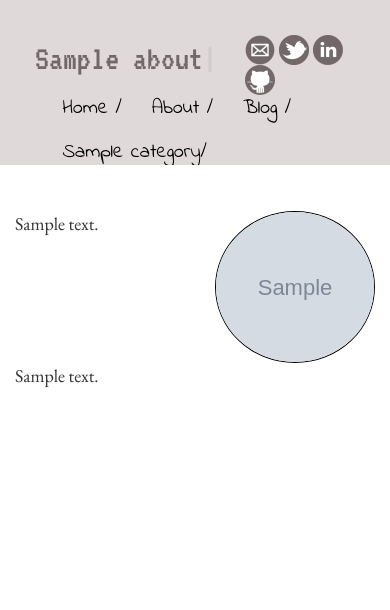
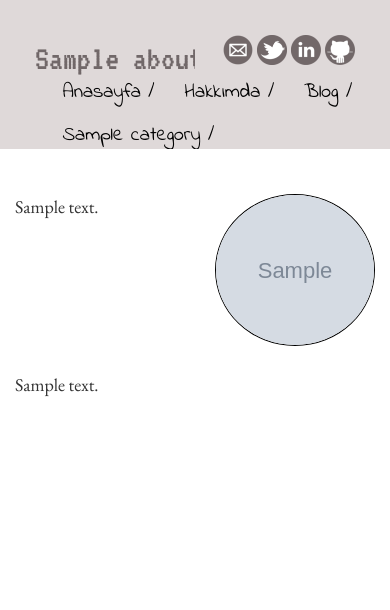
Before and after one commit to emreakturkl/My-Django-Blog, a Django app: page /about/ in a window 390 px wide. Shown: the top 610 px of the page. Run offline with Django 3.2, Linux system fonts and the light colour scheme; tables that the repository leaves empty hold one stand-in row (values such as "Sample post"); grey boxes marked "Sample" are stand-in pictures; some libraries are stand-ins or nearby versions.

Commit message:
update media

```diff
--- a/blog/models.py
+++ b/blog/models.py
@@ -1,5 +1,8 @@
 #-*- coding: utf-8 -*-
 # Create your models here.
+import os
+BASE_DIR = os.path.dirname(os.path.dirname(os.path.abspath(__file__)))
+
 from django.db import models
 from django.utils import timezone
 from ckeditor_uploader.fields import RichTextUploadingField
@@ -87,6 +90,7 @@ class About(models.Model):
     footer_text   = models.CharField(max_length=200, blank=True, null=True, verbose_name="Footer Yazisi")
     footer_text_url = models.CharField(max_length=200, blank=True, null=True, verbose_name="Footer Url")
     footer_image = models.ImageField(blank=True, null=True, verbose_name="Footer Resmi")
+    favicon = models.ImageField(blank=True, null=True, verbose_name="Favicon Resmi")
 
     def __unicode__(self):
         return '%s' %("Website Settings")
--- a/blog/views.py
+++ b/blog/views.py
@@ -25,6 +25,7 @@ def home(request):
     footer_text = About.objects.all()[0].footer_text
     footer_text_url = About.objects.all()[0].footer_text_url
     footer_image   = About.objects.all()[0].footer_image
+    favicon   = About.objects.all()[0].favicon
 
     return render_to_response('home.html', locals())
 
@@ -43,6 +44,8 @@ def about(request):
     footer_text = About.objects.all()[0].footer_text
     footer_text_url = About.objects.all()[0].footer_text_url
     footer_image   = About.objects.all()[0].footer_image
+    favicon   = About.objects.all()[0].favicon
+
     return render_to_response('about.html', locals())
 
 def contact(request):
@@ -56,6 +59,7 @@ def contact(request):
     footer_text = About.objects.all()[0].footer_text
     footer_text_url = About.objects.all()[0].footer_text_url
     footer_image   = About.objects.all()[0].footer_image
+    favicon   = About.objects.all()[0].favicon
 
     return render_to_response('contact.html', locals())
 
@@ -70,6 +74,7 @@ def category(request, category_url):
     footer_text = About.objects.all()[0].footer_text
     footer_text_url = About.objects.all()[0].footer_text_url
     footer_image   = About.objects.all()[0].footer_image
+    favicon   = About.objects.all()[0].favicon
 
     category = get_object_or_404(Category, category_url=category_url)
     return render_to_response('category.html', locals())
@@ -86,6 +91,7 @@ def post_list(request):
     footer_text = About.objects.all()[0].footer_text
     footer_text_url = About.objects.all()[0].footer_text_url
     footer_image   = About.objects.all()[0].footer_image
+    favicon   = About.objects.all()[0].favicon
 
     object_list = Post.objects.order_by('-creation_date')
     paginator = Paginator(object_list , 3)
@@ -117,6 +123,7 @@ def post_details(request, slug):
     footer_text = About.objects.all()[0].footer_text
     footer_text_url = About.objects.all()[0].footer_text_url
     footer_image   = About.objects.all()[0].footer_image
+    favicon   = About.objects.all()[0].favicon
 
     if request.method == "POST":
         comment_form = CommentForm(request.POST)
--- a/templates/about.html
+++ b/templates/about.html
@@ -9,13 +9,21 @@
   <div class="row">
         <div class="col-md-12 col-lg-12">
 
-            <p><br><img src="{{about_image.url}}" align="right">
+            <p><br>
+            <img src="
+            {% if about_image %}
+              {{about_image.url}}
+            {% else %}
+              {% static 'img/avatar.png' %}
+            {% endif %}" align="right">
                  {{about_text |safe}}
-
-            <br></p>
-                  {{about_social |safe}}
+              <br>
+            </p>
+              <br>
             <p>
+              {{about_social |safe}}
             </p>
+              <br>
         </div>
     </div>
 </div>
--- a/templates/base.html
+++ b/templates/base.html
@@ -12,7 +12,12 @@
         <meta name="keywords" content="{% block keywords %}{% endblock %}"/>
 
         <!-- STYLE FILES -->
-        <link rel="shortcut icon" href="{% static 'img/favicon.ico' %}">
+        <link rel="shortcut icon" href="
+        {% if favicon %}
+        	{{favicon.url}}
+        {% else %}
+        	{% static 'img/avatar.png' %}
+        {% endif %}">
         <link rel="stylesheet" type="text/css" href="{% static 'css/bootstrap.min.css'%}">
         <link rel="stylesheet" type="text/css" href="{% static 'css/base_style.css'%}">
         <link rel="stylesheet" type="text/css" href="{% static 'css/blog_style.css'%}">
@@ -31,10 +36,10 @@
 		<div class="container-fluit">
 			<div class="header">
 	            <div class="row">
-	            	<div class="col-xs-6 col-sm-8 col-md-8 col-lg-8 col-xs-offset-1 col-sm-offset-1 col-md-offset-1 col-lg-offset-1 ">
+	            	<div class="col-xs-5 col-sm-7 col-md-7 col-lg-7 col-xs-offset-1 col-sm-offset-1 col-md-offset-1 col-lg-offset-1 ">
 	            		 <h1>{{header_title |safe}}<span>|</span></h1>
 					</div>
-					<div class="col-xs-5 col-sm-3 col-md-3 col-lg-3 ">
+					<div class="col-xs-6 col-sm-4 col-md-4 col-lg-4 ">
 						<div class="social">
 		                    <a href="{% url 'contact' %}"><img src="{% static 'img/mail.png' %}"></a>
 		                    <a href="{{header_twitter}}"><img src="{% static 'img/twitter.png' %}"></a>
@@ -48,11 +53,11 @@
             <div class="menu">
             	<div class="col-xs-11 col-sm-11 col-md-11 col-lg-11 col-xs-offset-1 col-sm-offset-1 col-md-offset-1 col-lg-offset-1">
 	                <ul>
-	                    <li><a href="{% url 'home' %}">Home /</a></li>
-	                    <li><a href="{% url 'about' %}">About /</a></li>
+	                    <li><a href="{% url 'home' %}">Anasayfa /</a></li>
+	                    <li><a href="{% url 'about' %}">Hakkımda /</a></li>
 	                    <li><a href="{% url 'blog' %}">Blog /</a></li>
 	                    {% for i in categories %}
-	                    	<li><a href="{% url 'category' category_url=i.category_url %}">{{ i.category_name }}/</a></li>
+	                    	<li><a href="{% url 'category' category_url=i.category_url %}">{{ i.category_name }} /</a></li>
 	                    {% endfor%}
 
 	                </ul>
@@ -68,7 +73,13 @@
         <footer class="footer">
 	      	<div class="container">
 	      		<p><a href="{{footer_text_url}}">{{footer_text |safe}}</a>
-            	<a href="{% url 'home' %}"><img src="{{footer_image.url}}" style="vertical-align:middle" width="40px" height="40x" ></a></p>
+            	<a href="{% url 'home' %}">
+            	<img src="
+            	{% if footer_image %}
+		        	{{footer_image.url}}
+		        {% else %}
+		        	{% static 'img/avatar.png' %}
+		        {% endif %}" style="vertical-align:middle" width="40px" height="40x" ></a></p>
 	     	</div>
     	</footer>
 
```
Also changed, not shown: templates/home.html (+7 -1 lines), static/img/avatar.png (added).
